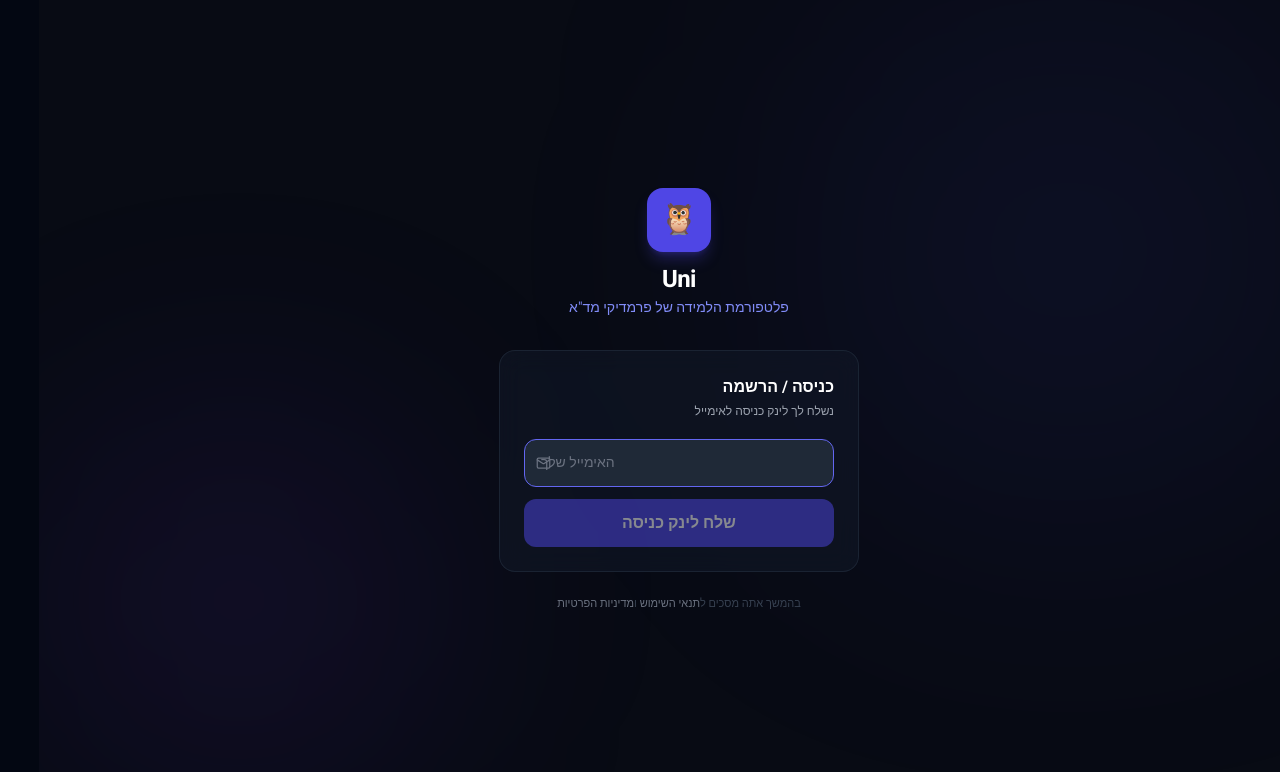
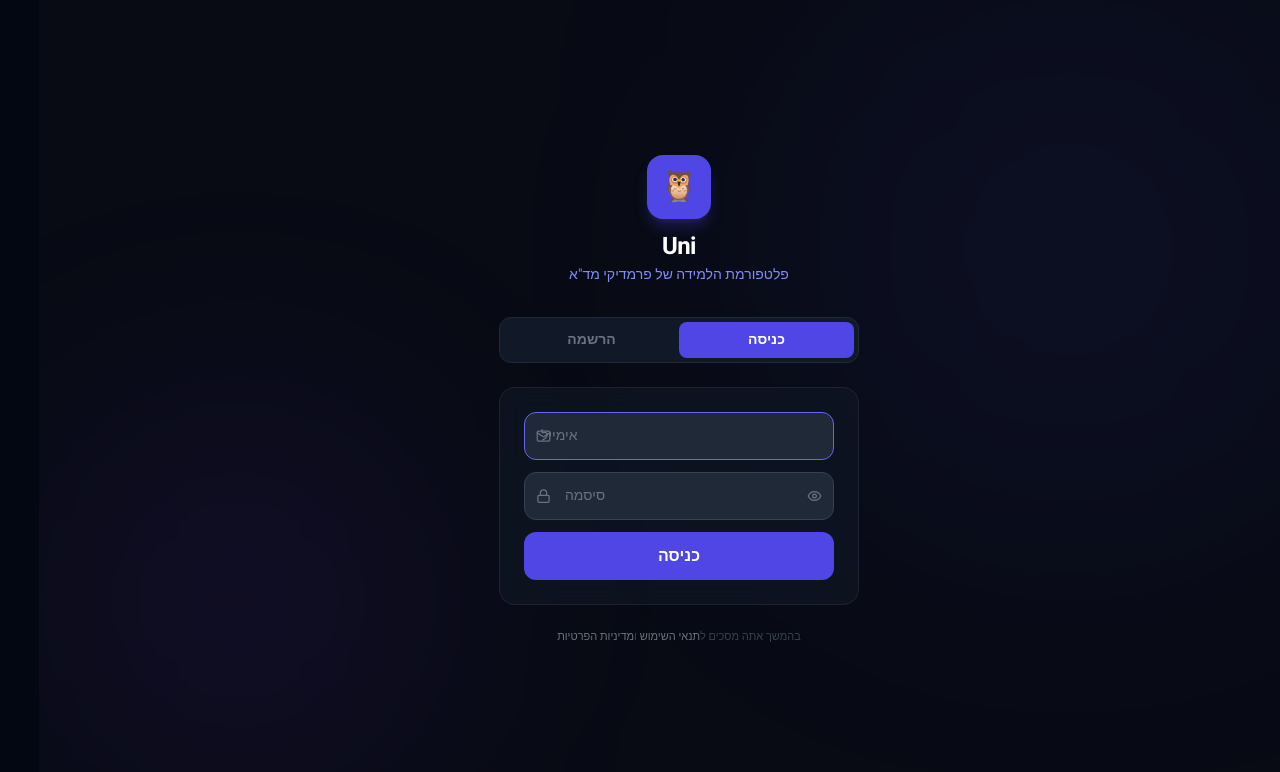
Before and after one commit to HagayLeven/Uni, a Next.js app: page /auth/login in a window 1280 px wide. Shown: the top 772 px of the page. Built offline with nearby package versions, Linux system fonts and the light colour scheme; no server answers.

Commit message:
Switch to email + password auth

```diff
--- a/app/auth/login/page.tsx
+++ b/app/auth/login/page.tsx
@@ -2,40 +2,45 @@
 
 import { useState } from "react";
 import { supabase } from "@/lib/supabase";
-import { Loader2, Mail, ArrowLeft, ShieldCheck } from "lucide-react";
+import { Loader2, Mail, Lock, User, Eye, EyeOff } from "lucide-react";
 
-type Step = "email" | "otp";
+type Mode = "signin" | "signup";
 
 export default function AuthPage() {
-  const [step, setStep]       = useState<Step>("email");
-  const [email, setEmail]     = useState("");
-  const [otp, setOtp]         = useState("");
-  const [loading, setLoading] = useState(false);
-  const [error, setError]     = useState("");
+  const [mode, setMode]           = useState<Mode>("signin");
+  const [email, setEmail]         = useState("");
+  const [password, setPassword]   = useState("");
+  const [fullName, setFullName]   = useState("");
+  const [showPass, setShowPass]   = useState(false);
+  const [loading, setLoading]     = useState(false);
+  const [error, setError]         = useState("");
+  const [success, setSuccess]     = useState("");
 
-  /* ── Step 1: send Magic Link ── */
-  const sendOtp = async (e: React.FormEvent) => {
+  const reset = (m: Mode) => { setMode(m); setError(""); setSuccess(""); };
+
+  /* ── Sign In ── */
+  const handleSignIn = async (e: React.FormEvent) => {
     e.preventDefault();
-    setLoading(true);
-    setError("");
-    const { error } = await supabase.auth.signInWithOtp({
-      email,
-      options: {
-        shouldCreateUser: true,
-        emailRedirectTo: `${window.location.origin}/auth/callback`,
-      },
-    });
-    if (error) {
-      setError("שגיאה בשליחת הלינק — נסה שוב");
-    } else {
-      setStep("otp");
-    }
+    setLoading(true); setError("");
+    const { error } = await supabase.auth.signInWithPassword({ email, password });
+    if (error) setError("אימייל או סיסמה שגויים");
+    else window.location.replace("/dashboard");
     setLoading(false);
   };
 
-  /* ── Step 2: not used for magic link ── */
-  const verifyOtp = async (e: React.FormEvent) => {
+  /* ── Sign Up ── */
+  const handleSignUp = async (e: React.FormEvent) => {
     e.preventDefault();
+    if (password.length < 6) { setError("הסיסמה חייבת להכיל לפחות 6 תווים"); return; }
+    setLoading(true); setError("");
+    const { error } = await supabase.auth.signUp({
+      email,
+      password,
+      options: { data: { full_name: fullName } },
+    });
+    if (error) setError(error.message);
+    else setSuccess("✅ נרשמת בהצלחה! כעת תוכל להיכנס.");
+    setLoading(false);
   };
 
   return (
@@ -60,92 +65,63 @@ export default function AuthPage() {
           </div>
         </div>
 
+        {/* Toggle */}
+        <div className="flex bg-gray-900 border border-gray-800 rounded-xl p-1">
+          <button onClick={() => reset("signin")}
+            className={`flex-1 py-2 rounded-lg text-sm font-semibold transition-all ${mode === "signin" ? "bg-indigo-600 text-white" : "text-gray-500 hover:text-gray-300"}`}>
+            כניסה
+          </button>
+          <button onClick={() => reset("signup")}
+            className={`flex-1 py-2 rounded-lg text-sm font-semibold transition-all ${mode === "signup" ? "bg-indigo-600 text-white" : "text-gray-500 hover:text-gray-300"}`}>
+            הרשמה
+          </button>
+        </div>
+
         {/* Card */}
-        <div className="bg-gray-900/60 backdrop-blur-md border border-gray-800/80 rounded-2xl p-6 flex flex-col gap-5">
+        <div className="bg-gray-900/60 backdrop-blur-md border border-gray-800/80 rounded-2xl p-6 flex flex-col gap-4">
 
-          {step === "email" ? (
-            <>
-              <div>
-                <h2 className="text-base font-bold text-white">כניסה / הרשמה</h2>
-                <p className="text-xs text-gray-400 mt-1">נשלח לך לינק כניסה לאימייל</p>
+          <form onSubmit={mode === "signin" ? handleSignIn : handleSignUp} className="flex flex-col gap-3">
+
+            {/* Full name — signup only */}
+            {mode === "signup" && (
+              <div className="relative">
+                <User size={15} className="absolute top-1/2 -translate-y-1/2 end-3 text-gray-500 pointer-events-none" />
+                <input value={fullName} onChange={e => setFullName(e.target.value)}
+                  placeholder="שם מלא" required autoFocus
+                  className="w-full h-12 bg-gray-800 border border-gray-700 rounded-xl pe-10 ps-4 text-sm text-gray-100 placeholder:text-gray-500 focus:outline-none focus:border-indigo-500 transition-colors" />
               </div>
+            )}
 
-              <form onSubmit={sendOtp} className="flex flex-col gap-3">
-                <div className="relative">
-                  <Mail size={15} className="absolute top-1/2 -translate-y-1/2 end-3 text-gray-500 pointer-events-none" />
-                  <input
-                    type="email"
-                    value={email}
-                    onChange={(e) => { setEmail(e.target.value); setError(""); }}
-                    placeholder="האימייל שלך"
-                    dir="ltr"
-                    required
-                    autoFocus
-                    className="w-full h-12 bg-gray-800 border border-gray-700 rounded-xl pe-10 ps-4 text-sm text-gray-100 placeholder:text-gray-500 focus:outline-none focus:border-indigo-500 transition-colors"
-                  />
-                </div>
+            {/* Email */}
+            <div className="relative">
+              <Mail size={15} className="absolute top-1/2 -translate-y-1/2 end-3 text-gray-500 pointer-events-none" />
+              <input type="email" value={email} onChange={e => { setEmail(e.target.value); setError(""); }}
+                placeholder="אימייל" dir="ltr" required autoFocus={mode === "signin"}
+                className="w-full h-12 bg-gray-800 border border-gray-700 rounded-xl pe-10 ps-4 text-sm text-gray-100 placeholder:text-gray-500 focus:outline-none focus:border-indigo-500 transition-colors" />
+            </div>
 
-                {error && <p className="text-xs text-red-400">{error}</p>}
+            {/* Password */}
+            <div className="relative">
+              <Lock size={15} className="absolute top-1/2 -translate-y-1/2 end-3 text-gray-500 pointer-events-none" />
+              <input type={showPass ? "text" : "password"}
+                value={password} onChange={e => { setPassword(e.target.value); setError(""); }}
+                placeholder={mode === "signup" ? "סיסמה (לפחות 6 תווים)" : "סיסמה"}
+                dir="ltr" required minLength={6}
+                className="w-full h-12 bg-gray-800 border border-gray-700 rounded-xl pe-10 ps-10 text-sm text-gray-100 placeholder:text-gray-500 focus:outline-none focus:border-indigo-500 transition-colors" />
+              <button type="button" onClick={() => setShowPass(v => !v)}
+                className="absolute top-1/2 -translate-y-1/2 start-3 text-gray-500 hover:text-gray-300 transition-colors">
+                {showPass ? <EyeOff size={15} /> : <Eye size={15} />}
+              </button>
+            </div>
 
-                <button
-                  type="submit"
-                  disabled={loading || !email.trim()}
-                  className="h-12 bg-indigo-600 hover:bg-indigo-500 disabled:opacity-50 text-white font-semibold rounded-xl transition-all flex items-center justify-center gap-2 active:scale-[0.98]"
-                >
-                  {loading ? <Loader2 size={18} className="animate-spin" /> : "שלח לינק כניסה"}
-                </button>
-              </form>
-            </>
-          ) : (
-            <>
-              <div>
-                <button
-                  onClick={() => { setStep("email"); setOtp(""); setError(""); }}
-                  className="flex items-center gap-1 text-xs text-gray-500 hover:text-gray-300 mb-3 transition-colors"
-                >
-                  <ArrowLeft size={12} />
-                  שנה אימייל
-                </button>
-                <div className="flex items-center gap-2 mb-1">
-                  <ShieldCheck size={16} className="text-indigo-400" />
-                  <h2 className="text-base font-bold text-white">הכנס את הקוד</h2>
-                </div>
-                <p className="text-xs text-gray-400">
-                  שלחנו קוד 6 ספרות ל-<span className="text-indigo-400" dir="ltr">{email}</span>
-                </p>
-              </div>
+            {error   && <p className="text-xs text-red-400">{error}</p>}
+            {success && <p className="text-xs text-green-400">{success}</p>}
 
-              <div className="flex flex-col gap-4 text-center">
-                <div className="w-16 h-16 rounded-full bg-indigo-600/10 border border-indigo-500/30 flex items-center justify-center mx-auto text-3xl">
-                  📬
-                </div>
-                <p className="text-sm text-gray-300">
-                  שלחנו לינק כניסה ל-<br />
-                  <span className="text-indigo-400 font-medium" dir="ltr">{email}</span>
-                </p>
-                <p className="text-xs text-gray-500">לחץ על הלינק במייל כדי להיכנס לאפליקציה</p>
-
-                {error && <p className="text-xs text-red-400">{error}</p>}
-
-                <button
-                  type="button"
-                  onClick={sendOtp}
-                  disabled={loading}
-                  className="text-xs text-gray-500 hover:text-indigo-400 transition-colors"
-                >
-                  {loading ? <Loader2 size={14} className="animate-spin mx-auto" /> : "לא קיבלת? שלח שוב"}
-                </button>
-
-                <button
-                  type="button"
-                  onClick={() => { setStep("email"); setError(""); }}
-                  className="text-xs text-gray-600 hover:text-gray-400 transition-colors"
-                >
-                  שנה אימייל
-                </button>
-              </div>
-            </>
-          )}
+            <button type="submit" disabled={loading}
+              className="h-12 bg-indigo-600 hover:bg-indigo-500 disabled:opacity-50 text-white font-semibold rounded-xl transition-all flex items-center justify-center gap-2 active:scale-[0.98]">
+              {loading ? <Loader2 size={18} className="animate-spin" /> : mode === "signin" ? "כניסה" : "הרשמה"}
+            </button>
+          </form>
         </div>
 
         <p className="text-center text-[11px] text-gray-700">
```
